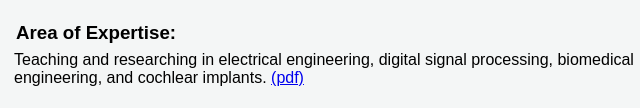
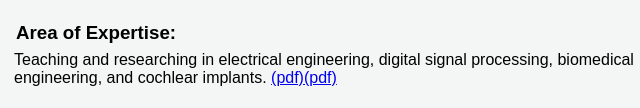
Before and after one commit to jaewooklee76/private, a plain HTML site: page index.html in a window 1280 px wide. Shown: the part 692-800 px from the top of the page, 31-671 px from the left. Drawn offline with Linux system fonts and the light colour scheme.

Commit message:
modified

```diff
--- a/index.html
+++ b/index.html
@@ -51,7 +51,7 @@
   <br>
   <br>
   <h3>Area of Expertise:</h3>
-    <p>Teaching and researching in electrical engineering, digital signal processing, biomedical engineering, and cochlear implants. <a href="./docs/CV LEE 2018.pdf" target="_blank">(pdf)</a></p>
+    <p>Teaching and researching in electrical engineering, digital signal processing, biomedical engineering, and cochlear implants. <a href="./docs/CV LEE 2018.pdf" target="_blank">(pdf)</a><a href="./docs/PHD THESIS SLIDES LEE 2017.pdf" target="_blank">(pdf)</p>
 
   <br>
   <h3>Selected Publications:</h3>
```
